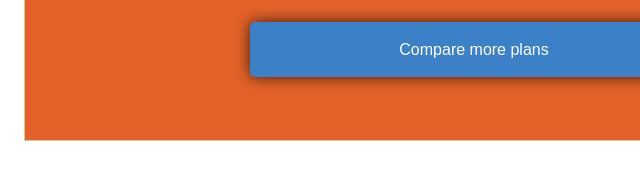
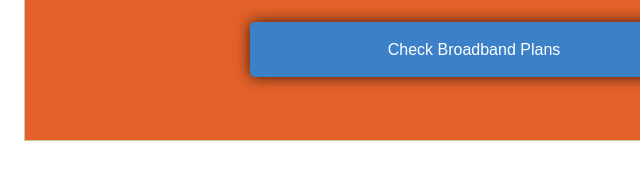
Before and after one commit to dwan94/CardDemo, a plain HTML site: page index.html in a window 1280 px wide. Shown: the part 553-732 px from the top of the page, 166-806 px from the left. Drawn offline with Linux system fonts and the light colour scheme; a script that the page names is missing; files whose address does not match are found by name; a web font is replaced by a local one.

Commit message:
Change button text

```diff
--- a/index.html
+++ b/index.html
@@ -70,8 +70,7 @@
             <div class="button-container">
                 <div class="button">
                     <a class="compare-link"
-                       href="https://front-dev.d2pn7gfisu8uje.amplifyapp.com/broadband/sales-plans?address=&name=test&phone=0420580919&email=test@cimet.com.au&move_in=yes&move_in_date=31/08/2022">Compare more
-                        plans</a>
+                       href="https://front-dev.d2pn7gfisu8uje.amplifyapp.com/broadband/sales-plans?address=&name=test&phone=0420580919&email=test@cimet.com.au&move_in=yes&move_in_date=31/08/2022">Check Broadband Plans</a>
                 </div>
             </div>
         </div>
```
